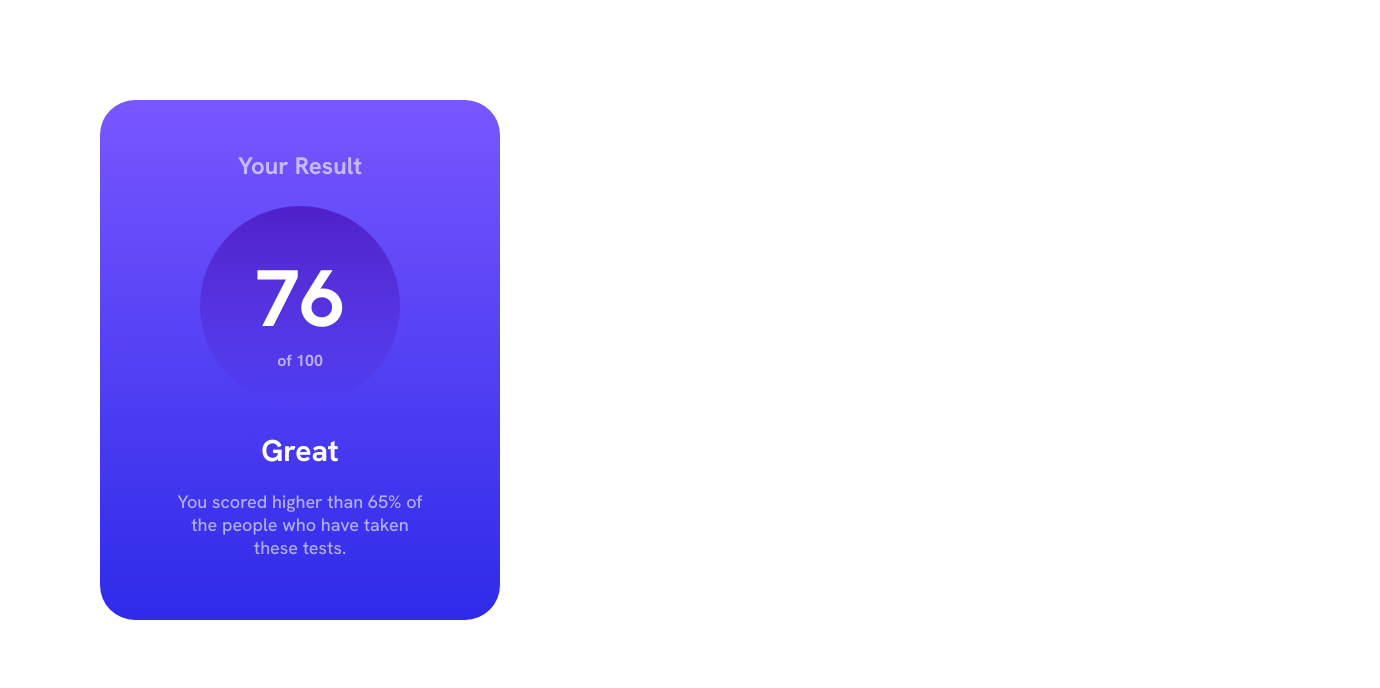
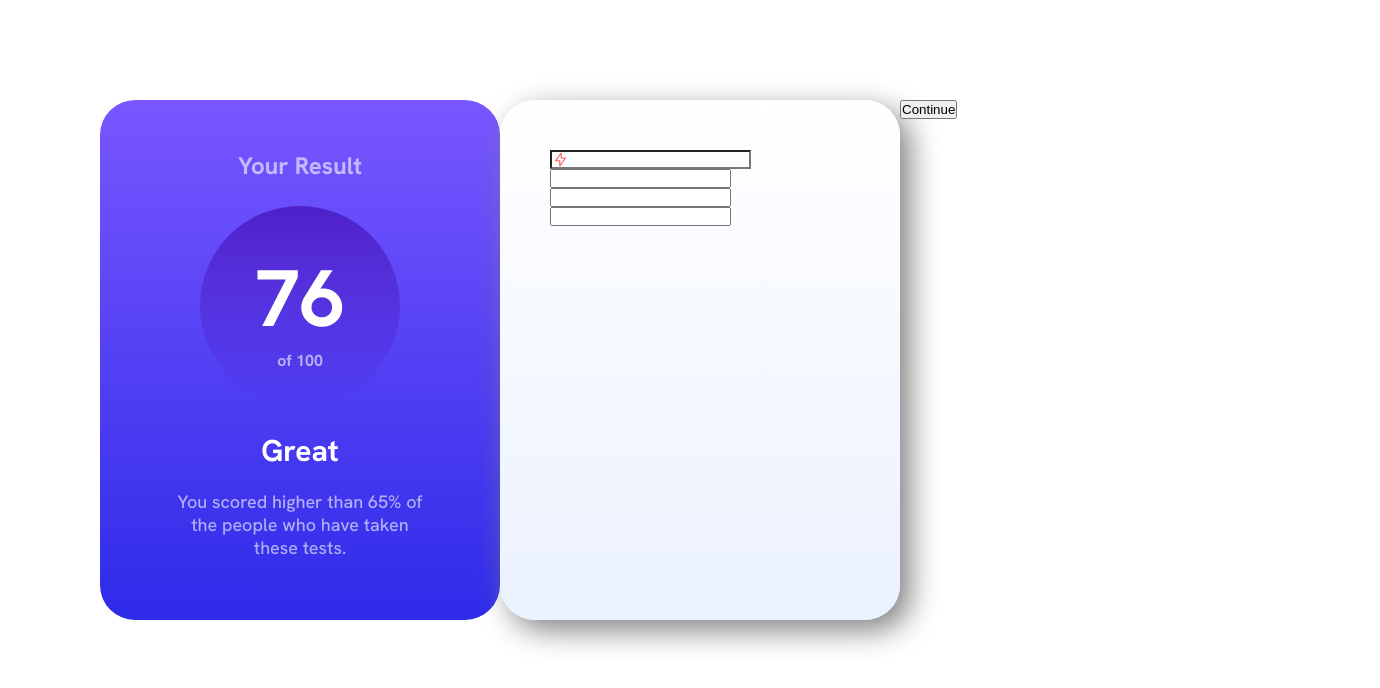
Before and after one commit to lrobertoborges/01-desafio-frontend-mentor, a plain HTML site: page index.html in a window 1280 px wide. Shown: the whole page, 1380 px wide, since content can reach past the window. Drawn offline with Linux system fonts and the light colour scheme.

Commit message:
'alterações no código'

```diff
--- a/index.html
+++ b/index.html
@@ -22,7 +22,19 @@
             <p>You scored higher than 65% of the people who have taken these tests.</p>
         </div>
 
-        <div class="summary"></div>
+        <div class="summary">
+            <input type="text" id="input-reaction" name="reaction">
+
+            <input type="text" id="input-memory" name="memory">
+
+            <input type="text" id="input-verbal" name="verbal">
+
+            <input type="text" id="input-visual" name="visual">
+        </div>
+
+        <div>
+            <button> Continue</button>
+        </div>
     </main>
 </body>
 </html>
--- a/style.css
+++ b/style.css
@@ -8,9 +8,10 @@
 }
 
 .content {
-    margin: 100px 100px;
-    width: 50%;
+    margin: 100px;
+    width: 100%;
     height: auto;
+    display: flex;
 }
 
 .result {
@@ -67,3 +68,17 @@ p {
     margin: 20px;
     font-size: 18px;
 }
+
+.summary {
+    width: 400px;
+    height: 520px;
+    padding: 50px;
+    background-image: linear-gradient(to top, hsl(221, 100%, 96%), hsl(0, 0%, 100%));
+    border-radius:  35px;
+    box-shadow: 10px 10px 30px gray;
+}
+
+#input-reaction {
+    background: url(./assets/images/icon-reaction.svg) no-repeat left / 1.3em;
+    padding-left: 20px;
+}
```
